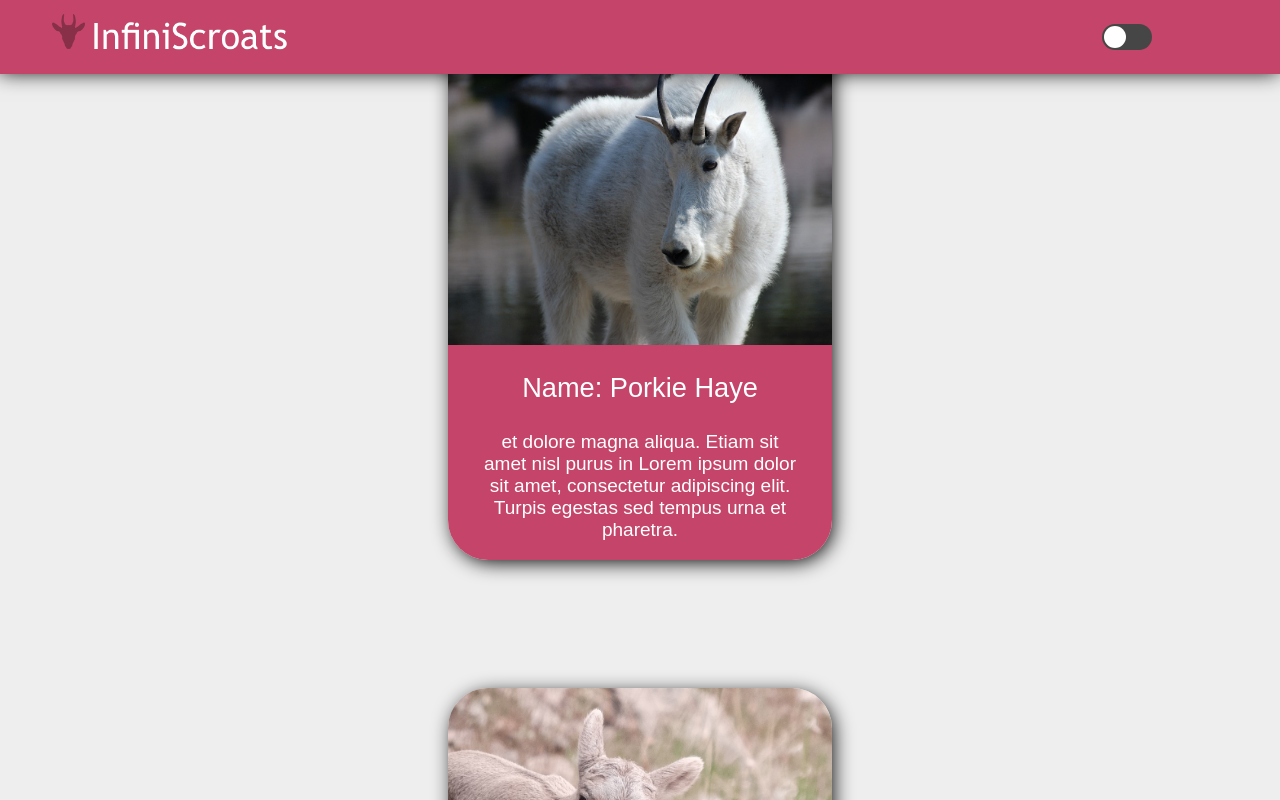
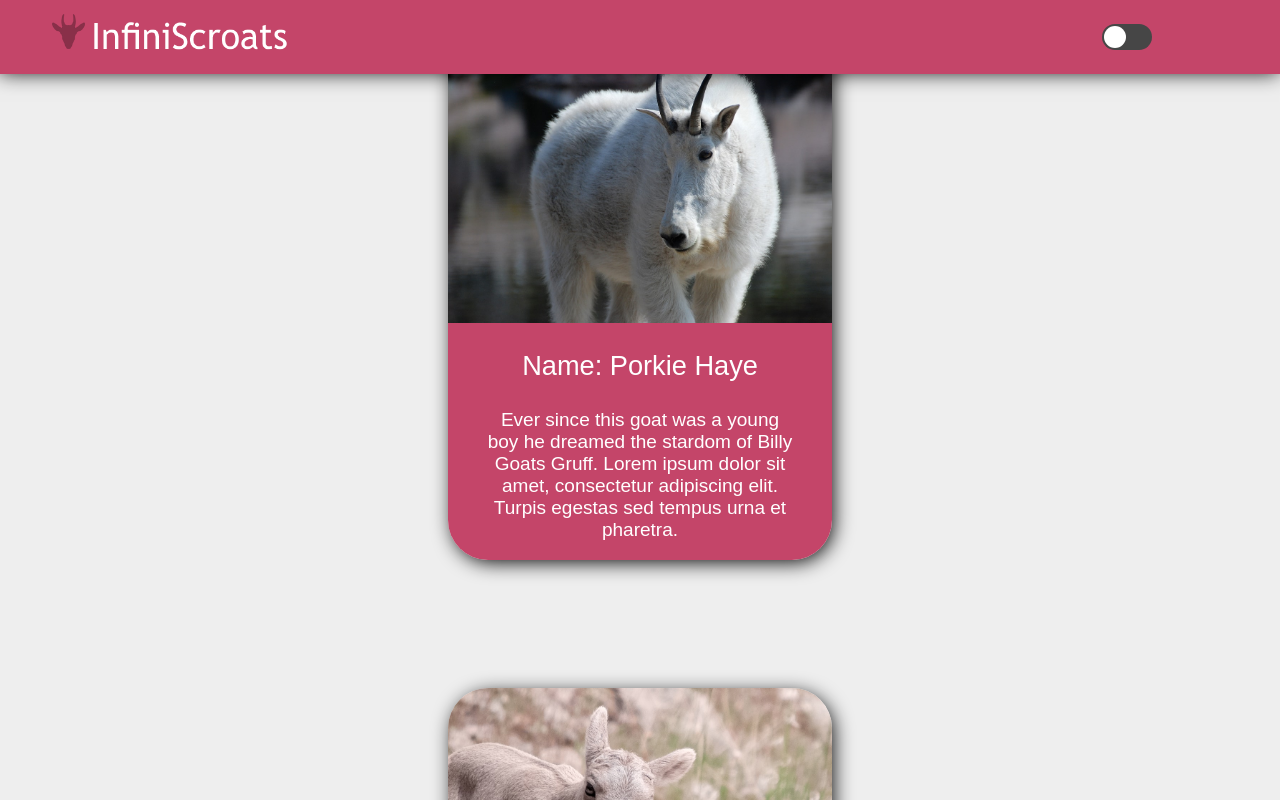
Before and after one commit to lukes-code/Infinite-Scroats, a React (Create React App) app: page / in a window 1280 px wide. Both pictures are taken after a click on the button "SHOW ME THE GOATS". Shown: the part 787-1587 px from the top of the page. Built offline with nearby package versions, Linux system fonts and the light colour scheme; the HTML template or start-up script is replaced by a standard one.

Commit message:
Added 15 Story Starts

```diff
--- a/src/App.css
+++ b/src/App.css
@@ -52,7 +52,7 @@ button.btn-primary {
   margin: 35px;
   transition: all 0.6s ease;
   font-weight: bold;
-  box-shadow: 6px 7px 20px -2px grey;
+  box-shadow: 6px 7px 20px -2px #000;
 }
 
 button.btn-primary:hover {
--- a/src/components/addGoat.js
+++ b/src/components/addGoat.js
@@ -28,8 +28,8 @@ class Goat extends Component {
 
         const arStoryStart = [
             // Temporary information, replace with actual content
-            'Lorem ipsum dolor sit amet, consectetur adipiscing elit.','sed do eiusmod tempor incididunt ut labore.',
-            'et dolore magna aliqua. Etiam sit amet nisl purus in','Turpis egestas sed tempus urna et pharetra.',
+            'Born in hell, this goat is not to be reckoned with.','One of 16 siblings, this goat craves attention.',
+            'This French animal loves baguettes... and anything else edible actually.','Believe it or not, this young goat spawned in the land of Sweden.','Some say they have seen this goat kill, just saying.','As spanish as paella this goat does not understand English, or Spanish actually.','This goat claims to have come up with the idea for Uber.','This full time smoking goat has time for nobody.','Full time goat, part time comedian at the Comedy club on the farm.','This English goat loves sausage and mash.','Although convinced he is a sheep, this stud is infact a goat','Ever since this goat was a young boy he dreamed the stardom of Billy Goats Gruff.','Five time international head butt champion.','The origin of this goat is unknown, sadly he does not speak much English.','Sponsored by Subway, it is rumouored around the local farm that this goat is faster than Bolt!','This Scottish goat lived with his family of 5, before trading them in for a ham sandwich.','Born into the royal family, this goat believes he will one day be the King of England'
         ];
 
         const arStoryMid = [
```
